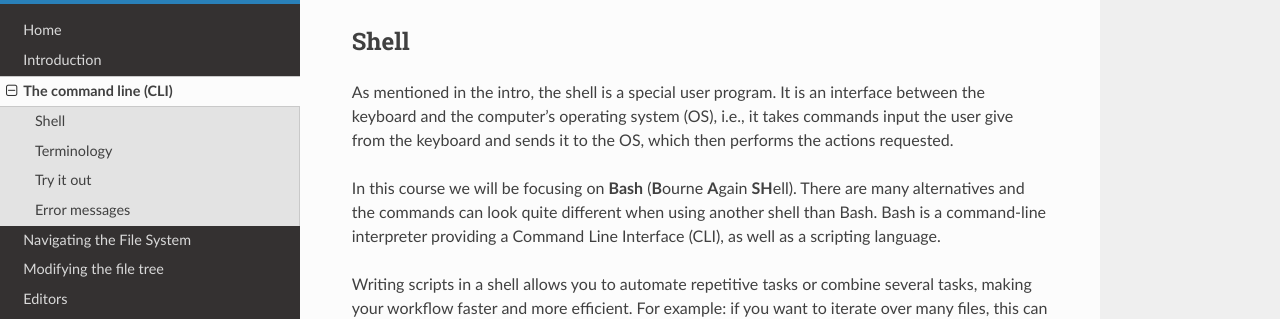
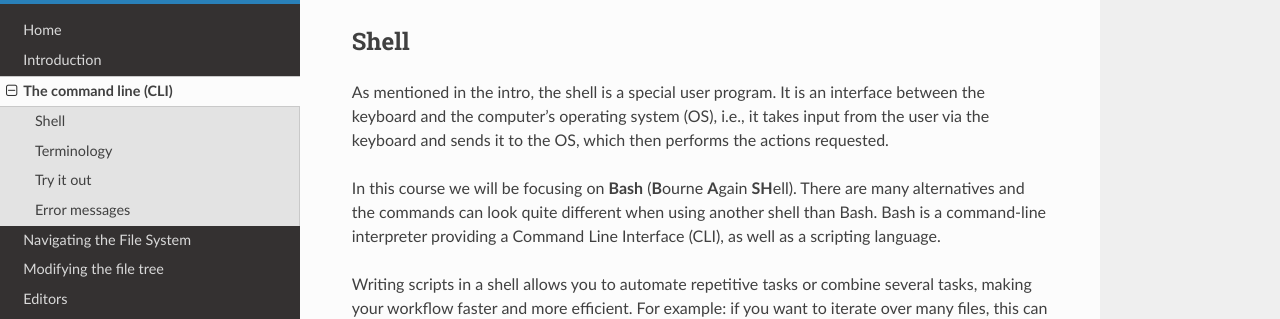
Before and after one commit to hpc2n/linux-command-line-101, an MkDocs documentation site: the page built from docs/cli.md, in a window 1280 px wide and 900 px high, scrolled down 1372 px. Shown: the part 175-494 px from the top of the window. Built offline with MkDocs 1.6.1, drawn with Linux system fonts in a browser that asks for light colours; nearby versions of some CDN libraries.

Commit message:
Update cli.md

```diff
--- a/docs/cli.md
+++ b/docs/cli.md
@@ -31,7 +31,7 @@ A common alternative to a CLI is a **GUI** (Graphical User Interface), typically
 
 ## Shell
 
-As mentioned in the intro, the shell is a special user program. It is an interface between the keyboard and the computer's operating system (OS), i.e., it takes commands input the user give from the keyboard and sends it to the OS, which then performs the actions requested.
+As mentioned in the intro, the shell is a special user program. It is an interface between the keyboard and the computer's operating system (OS), i.e., it takes input from the user via the keyboard and sends it to the OS, which then performs the actions requested.
 
 In this course we will be focusing on **Bash** (**B**ourne **A**gain **SH**ell).   There are many alternatives and the commands can look quite different when using another shell than Bash.
 Bash is a command-line interpreter providing a Command Line Interface (CLI), as well as a scripting language.
```
